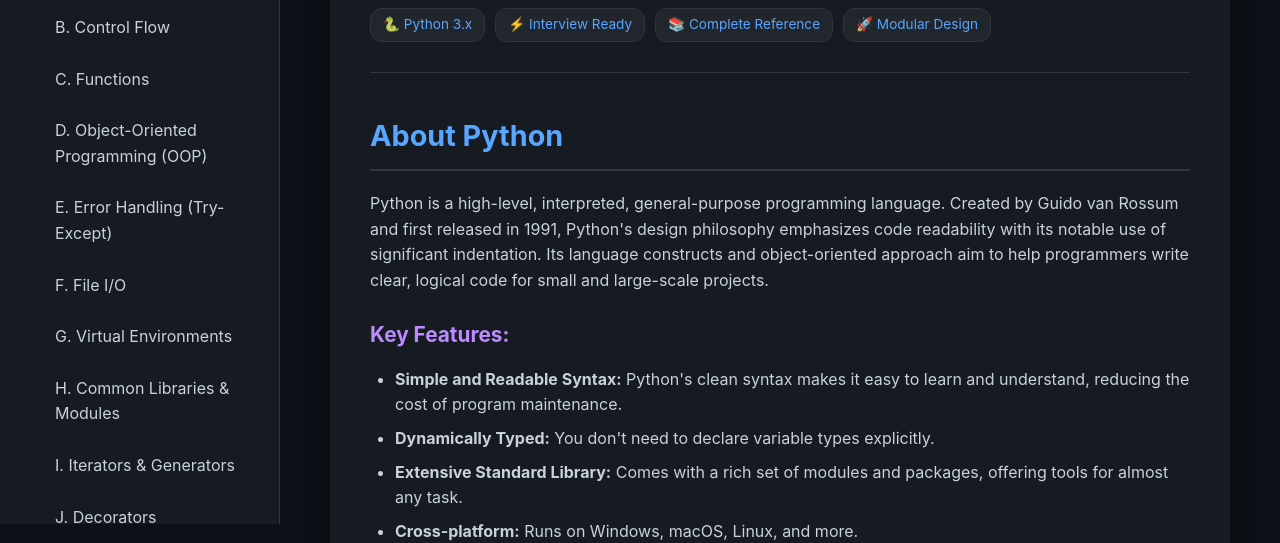
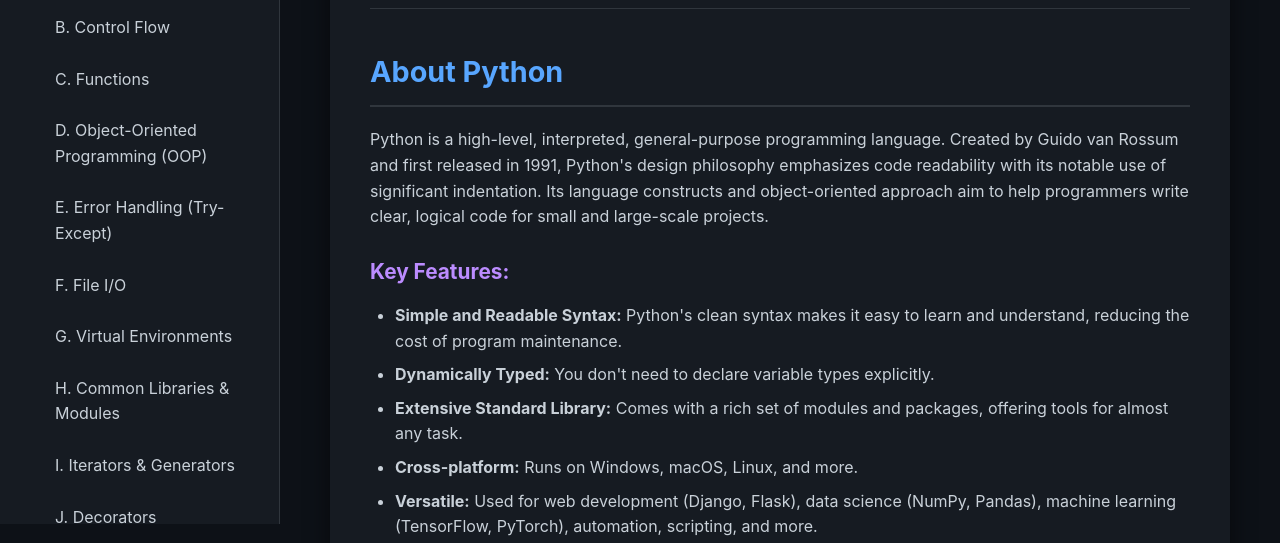
Before and after one commit to sushil026/python-cheatsheet, a plain HTML site: page index.html in a window 1280 px wide. Shown: the part 276-819 px from the top of the page. Drawn offline with Linux system fonts and the light colour scheme.

Commit message:
Update index.html

```diff
--- a/index.html
+++ b/index.html
@@ -372,12 +372,12 @@
             <h1>Welcome to the Python DSA Cheatsheet!</h1>
             <p class="subtitle">Your comprehensive guide to Python data structures and algorithms for technical interviews and beyond.</p>
 
-            <div class="badges">
+            <!-- <div class="badges">
                 <span class="badge">🐍 Python 3.x</span>
                 <span class="badge">⚡ Interview Ready</span>
                 <span class="badge">📚 Complete Reference</span>
                 <span class="badge">🚀 Modular Design</span>
-            </div>
+            </div> -->
 
             <hr>
 
```
